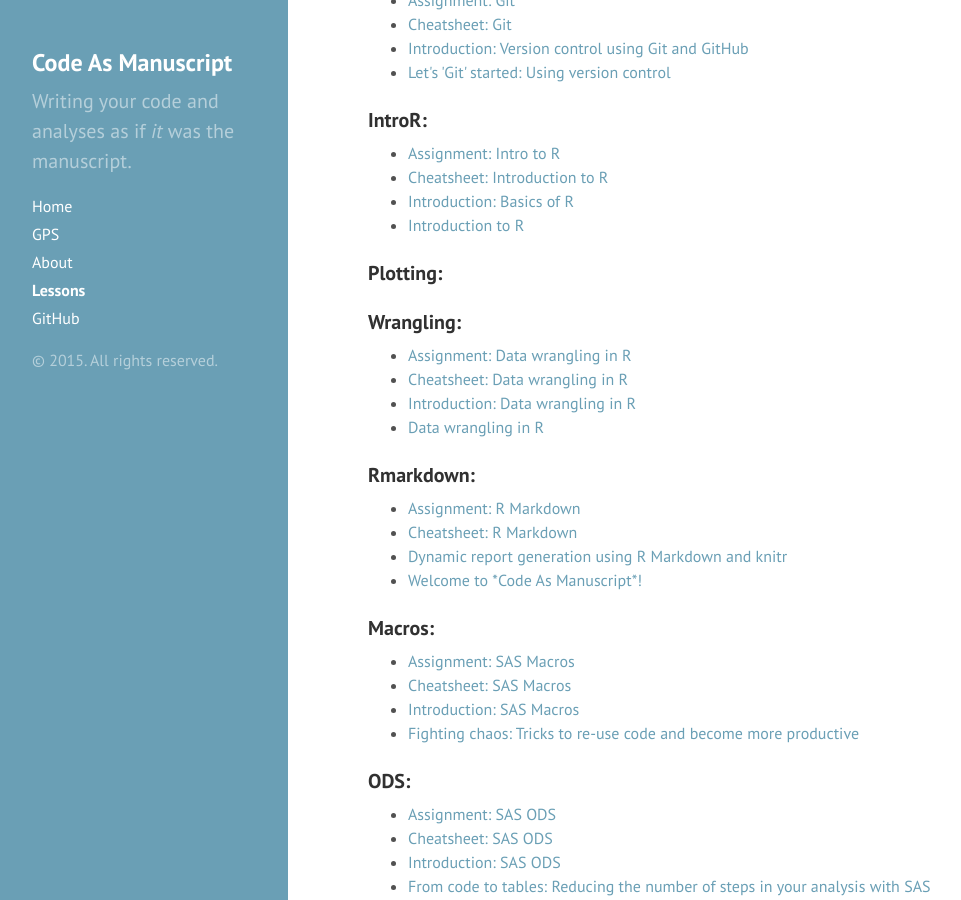
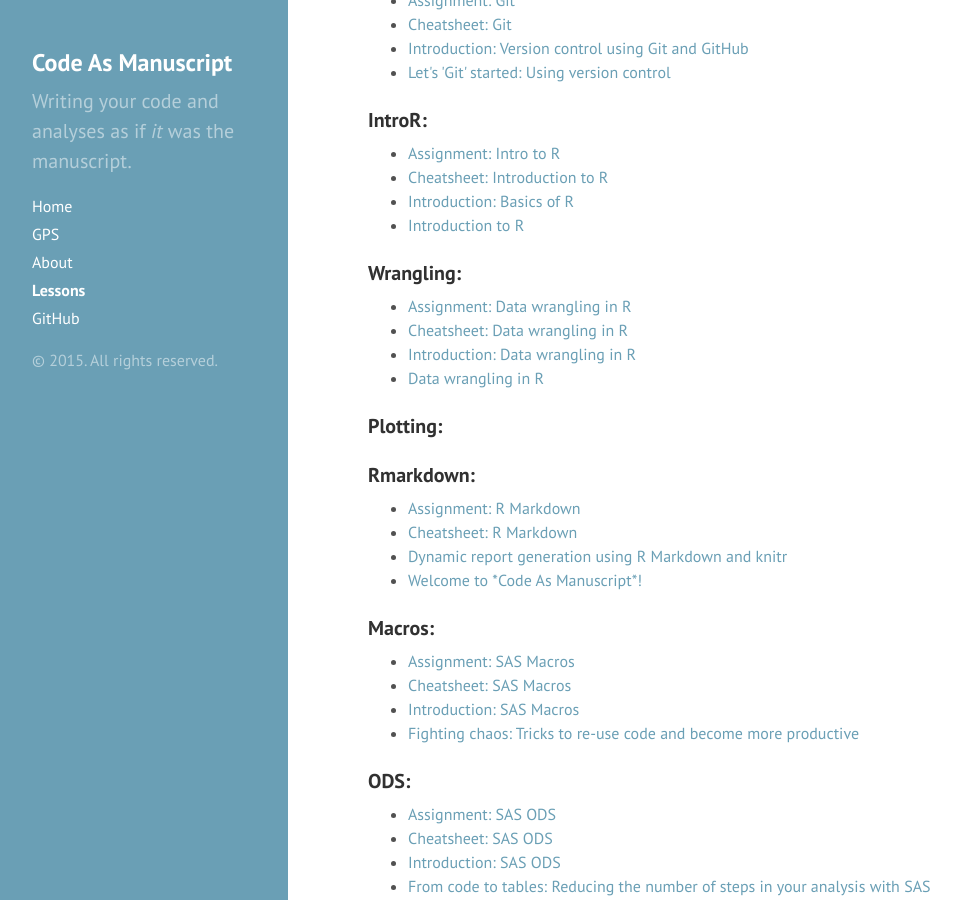
Before and after one commit to codeasmanuscript/site, a Jekyll site: the page built from lessons/lessons.md, in a window 1280 px wide and 900 px high, scrolled down 763 px. Shown: the whole window, without its empty margins (0-961 px from the left). Built offline with Jekyll 4.4.1, drawn with Linux system fonts in a browser that asks for light colours; Markdown is read by kramdown in place of the engine named in the settings.

```diff
--- a/_config.yml
+++ b/_config.yml
@@ -23,6 +23,6 @@ version:          2.1.0
 github:
   repo:           https://github.com/codeasmanuscript
 
-lesson-list: [Git, IntroR, Plotting, Wrangling, Rmarkdown, Macros, ODS]
+lesson-list: [Git, IntroR, Wrangling, Plotting, Rmarkdown, Macros, ODS]
 category-list: [R, Git, Macros, ODS, Lessons]
 tag-list: [Lessons, Git, GitHub, Macros, ODS, Assignment, Slides, Cheatsheet]
```
